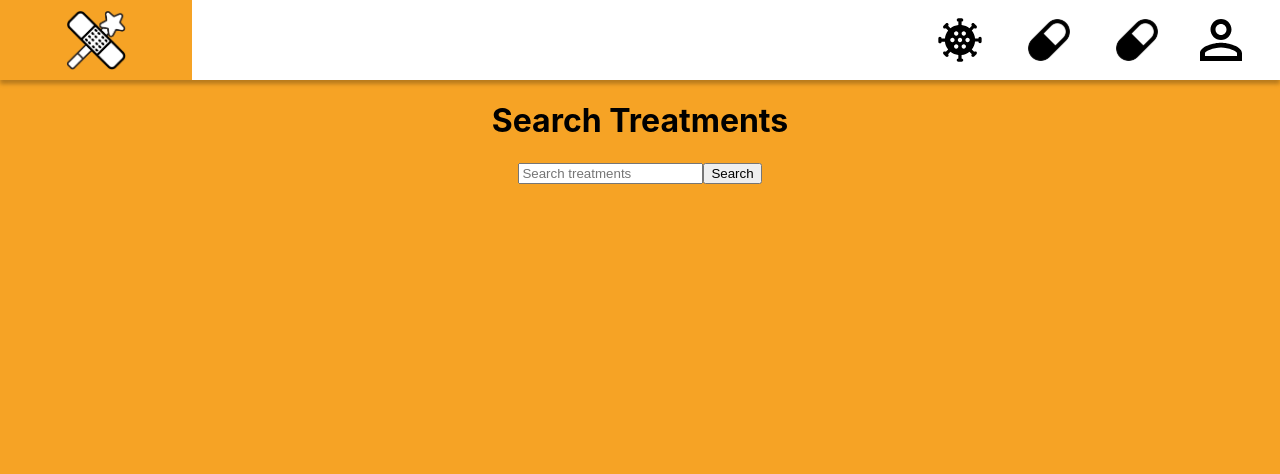
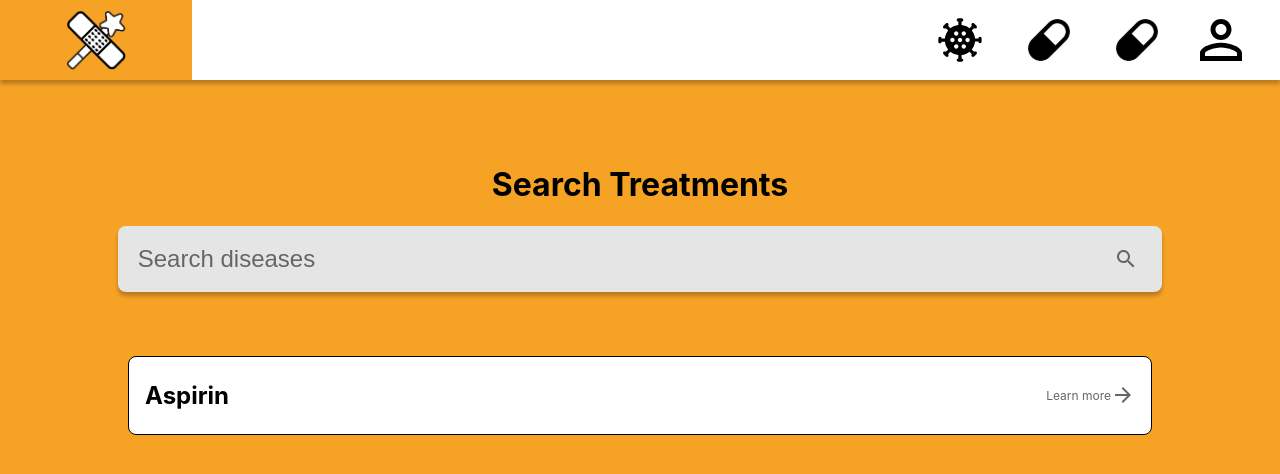
Before and after one commit to dillydally414/trick-or-treatment, a Next.js app: page /treatment in a window 1280 px wide. Shown: the top 474 px of the page. Built offline with nearby package versions, Linux system fonts and the light colour scheme.

Commit message:
style search pages

```diff
--- a/components/SearchBar.tsx
+++ b/components/SearchBar.tsx
@@ -1,4 +1,46 @@
-import React, {useState} from 'react'
+import React, { useState } from 'react'
+import styled from 'styled-components';
+import Color from '../styles/colors';
+import { Search } from '@mui/icons-material';
+
+const SearchContainer = styled.form`
+  background-color: ${Color.LIGHT_GRAY};
+  border-radius: 0.5rem;
+  box-shadow: 0px 4px 4px rgba(0, 0, 0, 0.25);
+  display: flex;
+  flex-direction: row;
+  justify-content: space-between;
+  padding: 1rem;
+  width: 100%;
+`;
+
+const TextInput = styled.input`
+  background-color: transparent;
+  border-color: transparent;
+  color: ${Color.BLACK};
+  font-size: 1.5rem;
+  width: 100%;
+
+  :focus-visible {
+    outline: none;
+  }
+
+  ::placeholder {
+    color: ${Color.DARK_GRAY}
+  }
+`;
+
+const SubmitButton = styled.button`
+  align-items: center;
+  background-color: transparent;
+  border-color: transparent;
+  cursor: pointer;
+  display: flex;
+`;
+
+const SearchIcon = styled(Search)`
+  color: ${Color.DARK_GRAY};
+`;
 
 interface SearchBarProps {
   placeholder: string;
@@ -8,14 +50,16 @@ export default function SearchBar({
   placeholder
 }: SearchBarProps) {
   return (
-        <form action="/" method="get">
-            <input
+    <SearchContainer action="/" method="get">
+      <TextInput
         type="text"
         id="header-search"
         placeholder={placeholder}
         name="s"
       />
-            <button type="submit">Search</button>
-        </form>
+      <SubmitButton type="submit">
+        <SearchIcon />
+      </SubmitButton>
+    </SearchContainer>
   )
 }
--- a/pages/treatment/index.tsx
+++ b/pages/treatment/index.tsx
@@ -1,44 +1,30 @@
-import React from 'react';
-import styled from 'styled-components';
+import React, { useState } from 'react';
 import NavBar from '../../components/NavBar';
+import Result from '../../components/Result';
 import SearchBar from '../../components/SearchBar';
-import Color from '../../styles/colors';
-
-const Container = styled.div`
-  display: flex;
-  flex-direction: column;
-  height: 100%;
-  padding: 0;
-`;
-
-const PageContainer = styled.div`
-  height: 100%;
-  background-color: ${Color.ORANGE};
-`;
-
-const SearchInfo = styled.div`
-  display: flex;
-  flex-direction: column;
-  justify-content: center;
-  align-items: center;
-`;
-
-const SearchHeader = styled.h1`
-  color: black;
-  font-size: 32px;
-`;
+import { BodyContainer, Container, PageContainer } from '../../styles/CommonStyles';
+import { SearchInfo, SearchHeader, SearchResults } from '../../styles/SearchStyles';
+import { TreatmentType } from '../../types';
 
 export default function Treatment() {
+  const [results, setResults] = useState<TreatmentType[]>([{ id: 1, name: "Aspirin" }]);
+
   return (
     <Container>
       <PageContainer>
         <NavBar />
-        <SearchInfo>
-          <SearchHeader>Search Treatments</SearchHeader>
-          {/* TODO: Style tf out of this mf search bar */}
-          {/* TODO: Make the search bar work :-) */}
-          <SearchBar placeholder="Search treatments" />
-        </SearchInfo>
+        <BodyContainer>
+          <SearchInfo>
+            <SearchHeader>Search Treatments</SearchHeader>
+            {/* TODO: Make the search bar work :-) */}
+            <SearchBar placeholder="Search diseases" />
+          </SearchInfo>
+          <SearchResults>
+            {results.map((treatment) => {
+              return <Result key={treatment.id} title={treatment.name} link={`/treatment/${treatment.id}`} />
+            })}
+          </SearchResults>
+        </BodyContainer>
       </PageContainer>
     </Container>
   );
--- /dev/null
+++ b/styles/SearchStyles.tsx
@@ -0,0 +1,24 @@
+import React from 'react';
+import styled from 'styled-components';
+import Color from './colors';
+
+export const SearchInfo = styled.div`
+  align-items: center;
+  display: flex;
+  flex-direction: column;
+  justify-content: center;
+  width: 102%;
+`;
+
+export const SearchHeader = styled.h1`
+  color: ${Color.BLACK};
+  font-size: 2rem;
+`;
+
+export const SearchResults = styled.div`
+  align-items: center;
+  display: flex;
+  flex-direction: column;
+  margin-top: 3rem;
+  width: 100%;
+`;
```
Also changed, not shown: pages/disease/index.tsx (+19 -33 lines). Lines whose indentation alone changed are shown as unchanged.
